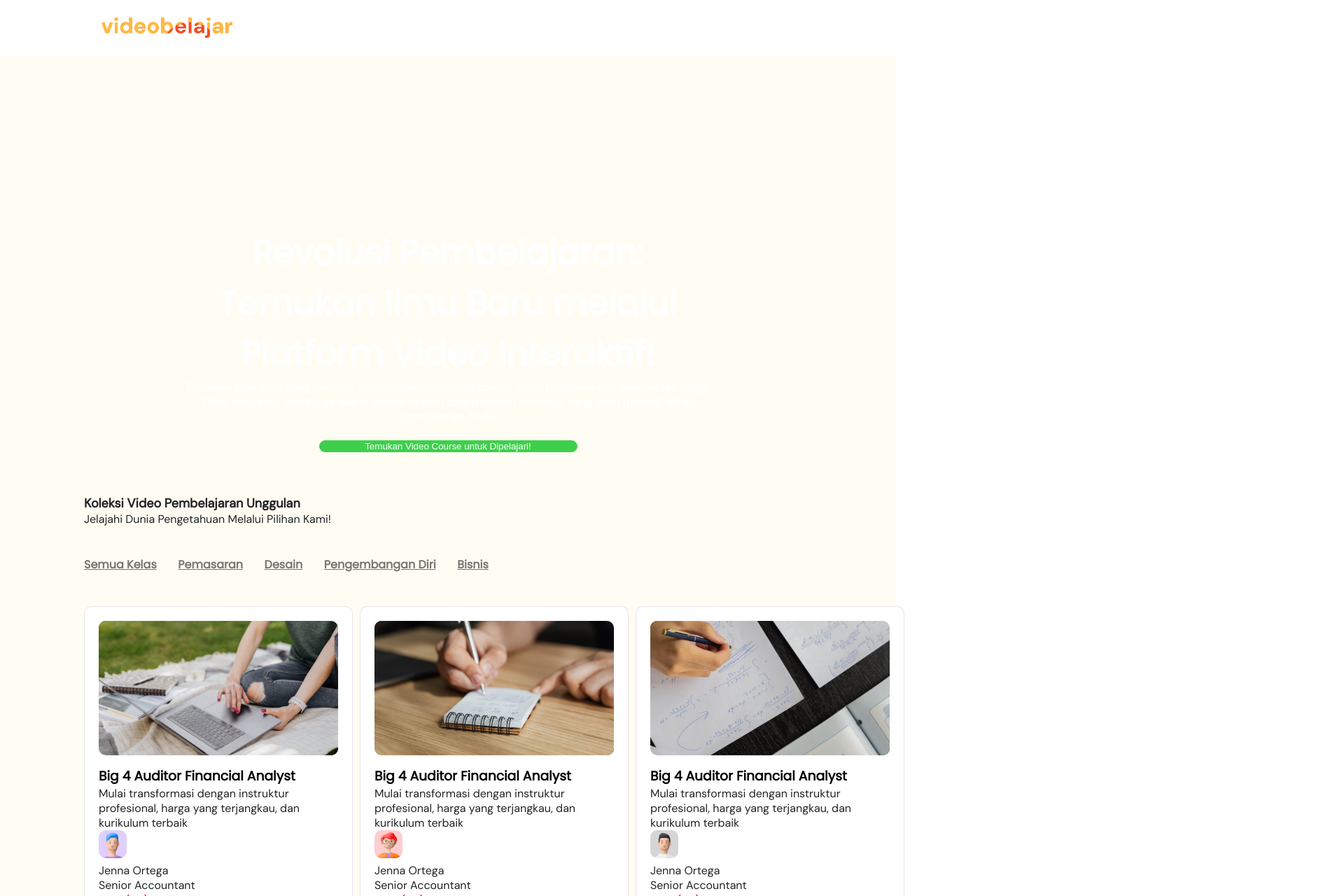
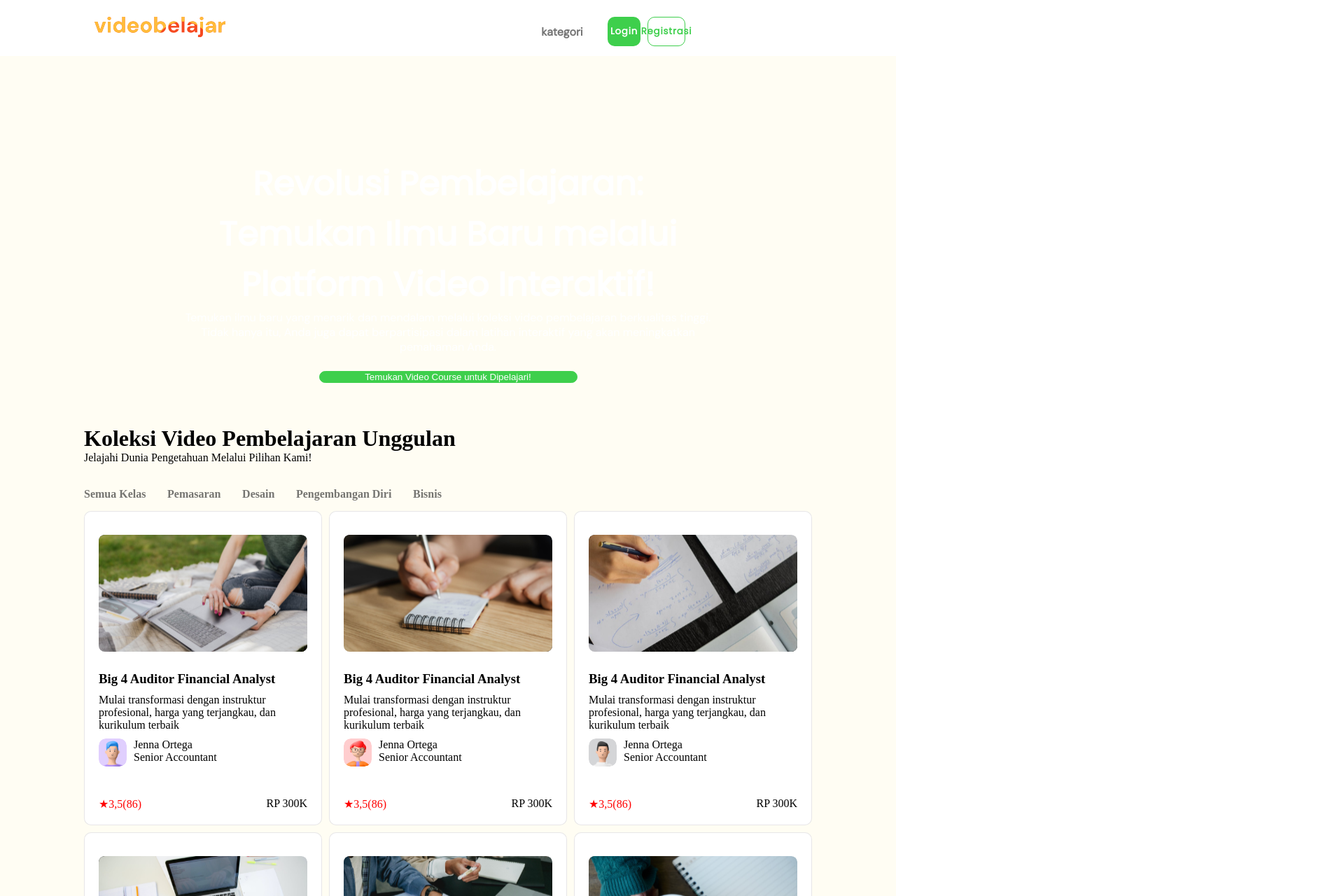
Before and after one commit to junandar1912/mision-5, a React (Vite) app: page / in a window 1280 px wide. Shown: the top 1280 px of the page at 70% size, 1920 px wide, since content can reach past the window. Built offline with nearby package versions, Linux system fonts and the light colour scheme.

Commit message:
fix menu

```diff
--- a/src/Page/Login/Login.css
+++ b/src/Page/Login/Login.css
@@ -4,13 +4,14 @@
     box-sizing: border-box;
 }
 
-.body {
+.login-body {
     background-color: #FFFDF3;
     font-family: 'Poppins', 'Dm sans';
     justify-items: center;
+    padding: 5%;
 }
 
-.container {
+.container-login {
     display: flex;
     flex-direction: column;
     justify-content: center;
@@ -67,8 +68,8 @@ input {
 
 .icon-toogle {
     position: absolute;
-    right: 37.5%;
-    top: 54%;
+    right: 35.5%;
+    top: 44%;
     height: 24px;
     width: 24px;
     color: #222325;
--- a/src/Page/Login/Login.jsx
+++ b/src/Page/Login/Login.jsx
@@ -6,8 +6,8 @@ const Login = () => {
   return (
     <>
     <Header/>
-    <div className='body'>
-      <div className='container'>
+    <div className='login-body'>
+      <div className='container-login'>
         <div className='tittle'>
           <p className='h1'>Masuk ke akun</p>
           <p className='ke-2'>Yuk, lanjutin belajarmu di videobelajar.</p>
--- a/src/Page/Registrasi/Registrasi.css
+++ b/src/Page/Registrasi/Registrasi.css
@@ -4,15 +4,14 @@
     box-sizing: border-box;
 }
 
-.body {
+.body-regis {
     background-color: #FFFDF3;
     font-family: 'Poppins', 'Dm sans';
     justify-items: center;
-    padding-top: 163px;
-    padding-bottom: 163px;
+    padding: 5%;
 }
 
-.main {
+.main-regis {
     background-color: #ffffff;
     width: 590px;
     height: 893px;
--- a/src/Page/Registrasi/Registrasi.jsx
+++ b/src/Page/Registrasi/Registrasi.jsx
@@ -6,8 +6,8 @@ const Registrasi = () => {
   return (
     <>
     <Header/>
-    <div className='body'>
-      <div className='main'>
+    <div className='body-regis'>
+      <div className='main-regis'>
         <div className='tittle'>
           <p className='h1'>Pendaftaran Akun</p>
           <p className='p'>Yuk, daftarkan akunmu sekarang juga!</p>
--- a/src/Page/menu/Menu.css
+++ b/src/Page/menu/Menu.css
@@ -75,6 +75,10 @@ main {
     width: 612px;
     height: 52px;
     gap: 5%;
+}
+
+a {
+    text-decoration: none;
 }
 
 .draft ul {
--- a/src/Page/menu/Menu.jsx
+++ b/src/Page/menu/Menu.jsx
@@ -1,5 +1,5 @@
 import React from 'react'
-import Header from '../../components/Header/Header.jsx'
+import Headermenu from '../../components/Header/Headermenu.jsx'
 import Footer from '../../components/Footer/Footer.jsx'
 import Card from '../../components/Card/Card.jsx'
 import './Menu.css'
@@ -109,7 +109,7 @@ const cardData = [
 const Menu = () => {
   return (
     <>
-    <Header />
+    <Headermenu />
     <div className='body'>
         <div className='head'>
             <div className='paragraf'>
@@ -118,7 +118,7 @@ const Menu = () => {
             </div>
             <button type='submit' className='btn-p'>Temukan Video Course untuk Dipelajari!</button>
         </div>
-        <main>
+        <div>
           <div className='judul'>
             <h1 className='judul-1'>Koleksi Video Pembelajaran Unggulan</h1>
             <p className='judul-2'>Jelajahi Dunia Pengetahuan Melalui Pilihan Kami!</p>
@@ -149,7 +149,7 @@ const Menu = () => {
             ))}
            </ul>
           </div>
-        </main>
+        </div>
         <div className='footer-container'>
           <div className='fot-con'>
             <div className='judul-fot'>
--- a/src/components/Card/Card.jsx
+++ b/src/components/Card/Card.jsx
@@ -17,11 +17,13 @@ const Card = ({image, title, avatar, description, instructor, reviews, rating, p
               </div>
             </div>
             <div className="course-rating">
-              <span className="star">★</span>
-              <span>{rating}</span>
-              <span className="review-count">({reviews})</span>
+              <div className='rating'>
+               <span className="star">★</span>
+               <span>{rating}</span>
+               <span className="review-count">({reviews})</span>
+              </div>
+              <div className="course-price">{price}</div>
             </div>
-            <div className="course-price">{price}</div>
           </div>
         </div>
       );
--- a/src/components/Card/card.css
+++ b/src/components/Card/card.css
@@ -6,11 +6,46 @@
 .course-card {
     display: flex;
     flex-direction: column;
-    height: 426px;
-    width: 384px;
+    width: 100%;
     background-color: #FFFFFF;
     padding: 20px;
     gap: 15px;
     border: 1px solid #3A35411F;
     border-radius: 10px;
 }
+
+.course-image {
+    height: 193px;
+    width: 100%;
+    justify-content: flex-start;
+}
+
+.course-content {
+    display: flex;
+    flex-direction: column;
+    gap: 10px;
+}
+
+.course-instructor {
+    display: flex;
+    flex-direction: row;
+    height: 74px;
+    width: 100%;
+    gap: 10px;
+}
+
+.instructor-avatar {
+    width: 40px;
+    height: 40px;
+    border-radius: 10px;
+}
+
+.course-profil {
+    gap: 10px;
+}
+
+.course-rating {
+    display: flex;
+    flex-direction: row;
+    justify-content: space-between;
+}
--- a/src/components/Footer/Footer.css
+++ b/src/components/Footer/Footer.css
@@ -21,14 +21,14 @@ footer {
     height: 56px;
 }
 
-h1 {
+.foot-titel {
     font-family: 'DM Sans';
     font-weight: 700;
     font-size: 18px;
     color: #222325;
 }
 
-p {
+.alamat .no {
     font-family: 'DM Sans';
     font-weight: 400;
     font-size: 16px;
@@ -49,7 +49,7 @@ p {
     display: flex;
     flex-direction: row;
     justify-content: space-between;
-    width: 1200px;
+    width: 65%;
     height: 199px;
 }
 
--- a/src/components/Footer/Footer.jsx
+++ b/src/components/Footer/Footer.jsx
@@ -8,9 +8,9 @@ const Footer = () => {
             <div className='nav-footer'>
                 <div className='alamat'>
                     <img src='../src/assets/gambar/logo.svg' alt='logo' className='img-foot'/>
-                    <h1>Gali Potensi Anda Melalui Pembelajaran Video di hariesok.id!</h1>
-                    <p>Jl. Usman Effendi No. 50 Lowokwaru, Malang</p>
-                    <p>+62-877-7123-1234</p>
+                    <h1 className='foot-titel'>Gali Potensi Anda Melalui Pembelajaran Video di hariesok.id!</h1>
+                    <p className='alamat'>Jl. Usman Effendi No. 50 Lowokwaru, Malang</p>
+                    <p className='no'>+62-877-7123-1234</p>
                 </div>
                 <div className="navigator">
                     <ul className="nav-footer">
--- a/src/components/Header/Headermenu.css
+++ b/src/components/Header/Headermenu.css
@@ -4,32 +4,60 @@
     box-sizing: border-box;
 }
 
-
-header {
-    width: 100%;
-    height: 80px;
+.nav-menu {
     display: flex;
     flex-direction: row;
-    padding: 12px 120px;
     justify-content: space-between;
-    background-color: #FFFFFF;
+    gap: 35px;
+    text-align: center;
+    width: 100%;
+    padding: 12px;
 }
 
-nav {
+.logo-menu {
     display: flex;
     flex-direction: row;
-    height: 56px;
-    width: 1120px;
     justify-content: space-between;
+    width: 100%;
 }
 
-.logo {
-    width: 237px;
-    height: 56px;
-    padding: 13px 22px;
+.kategori {
+    font-family: 'DM Sans';
+    font-size: 16px;
+    font-weight: 700;
+    text-decoration: none;
+    color: #333333AD;
 }
 
-.photo {
-    width: 194px;
-    height: 30px;
+.navbar {
+    display: flex;
+    flex-direction: row;
+    gap: 10px;
+    width: 40%;
 }
+
+.login-nav {
+    height: 42px;
+    width: 17%;
+    border-radius: 10px;
+    background-color: #3ECF4C;
+    color: white;
+    align-items: center;
+    font-family: 'Poppins';
+    font-weight: 600;
+    letter-spacing: 0.8px;
+    border: 1px solid transparent;
+}
+
+.regis-nav {
+    height: 42px;
+    width: 19%;
+    border-radius: 10px;
+    border: 1px solid #3ECF4C;
+    color: #3ECF4C;
+    align-items: center;
+    font-family: 'Poppins';
+    font-weight: 600;
+    letter-spacing: 0.8px;
+    background-color: white;
+}
--- a/src/components/Header/Headermenu.jsx
+++ b/src/components/Header/Headermenu.jsx
@@ -1,12 +1,17 @@
 import React from 'react'
-import './Header.css'
+import './Headermenu.css'
 
 const Header = () => {
   return (
     <header>
-      <div className='nav'>
-        <div className='logo'>
+      <div className='nav-menu'>
+        <div className='logo-menu'>
           <img src="../src/assets/gambar/logo.svg" className='photo' />
+          <a href="" className='kategori'>kategori</a>
+        </div>
+        <div className='navbar'>
+          <button type='submit' href="" className='login-nav'>Login</button>
+          <button type='submit' href="" className='regis-nav'>Registrasi</button>
         </div>
       </div>
     </header>
```
